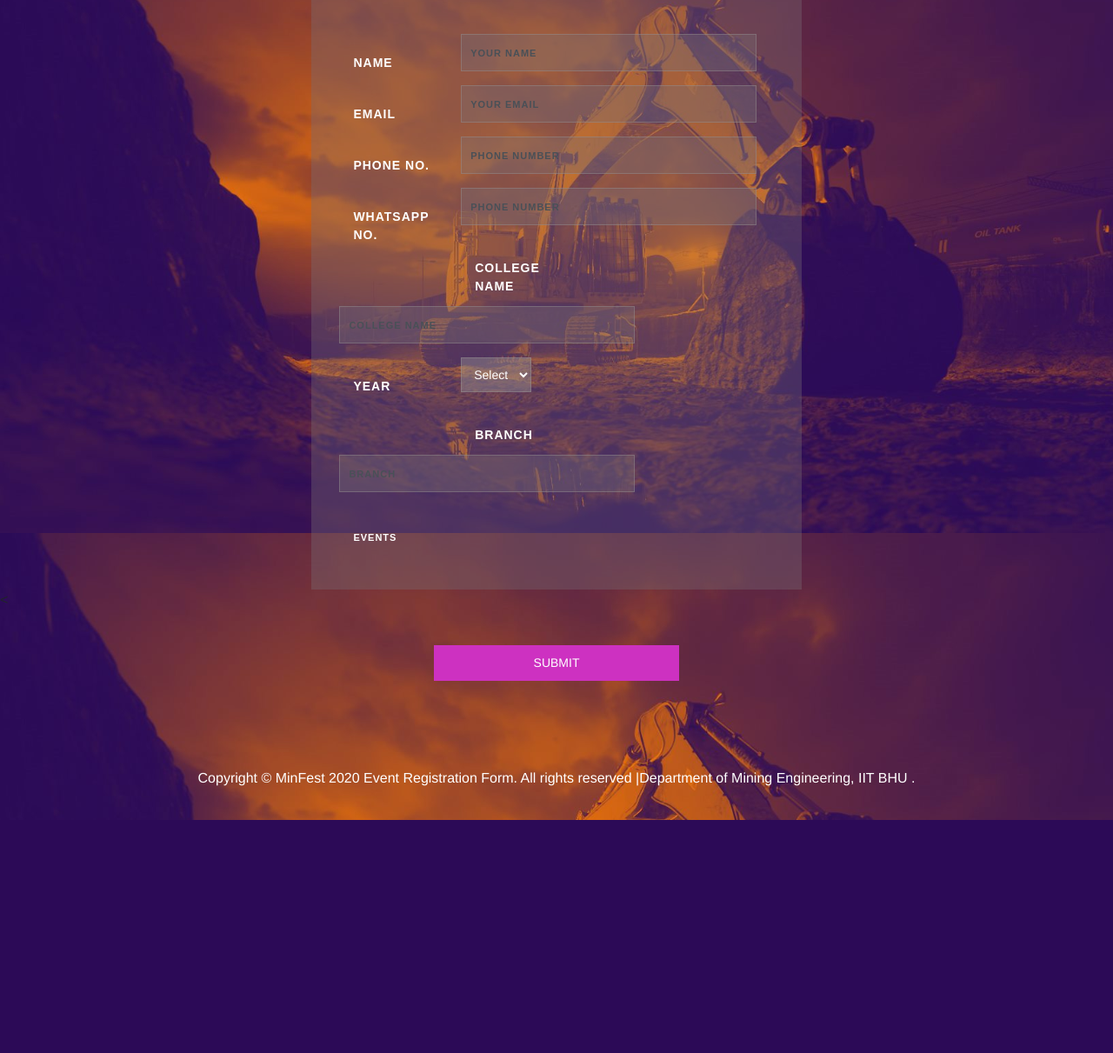
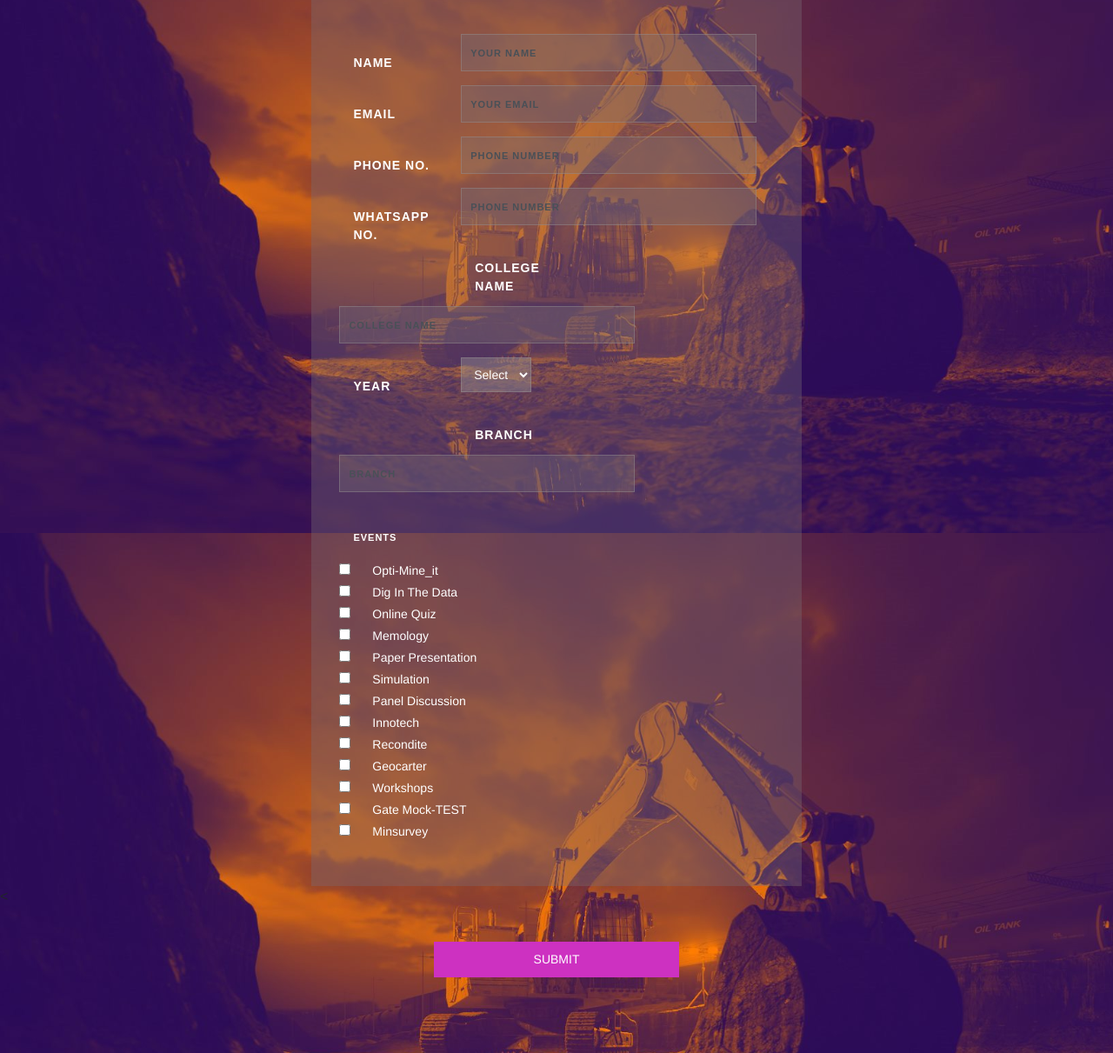
Before and after one commit to bobbysaprey420/minfest-20, a Django app: page /eventpost/ in a window 1280 px wide. Shown: the part 187-1398 px from the top of the page at 87% size. Before the commit the page ends 1130 px from the top, so only its background shows below. Run offline with Django 3.2, Linux system fonts and the light colour scheme; some libraries are stand-ins or nearby versions.

Commit message:
Update eventregistration.html

```diff
--- a/templates/work/eventregistration.html
+++ b/templates/work/eventregistration.html
@@ -145,48 +145,85 @@
 							<div class="grid-w3layouts1">
 								<div class="w3-agile1">
 									<label style='color:white;'>EVENTS</label><br/>
-										<!--<ul>
+										<ul>
 											<li>
-												<input type="checkbox" name="intrigue" style='margin-right:5%;',value='INTRIGUE'>INTRIGUE
+												<input type="checkbox" name="Opti-Mine_it" style='margin-right:5%;',value='Opti-Mine_it'>Opti-Mine_it
 
 											</li>
 											<li>
-												<input type="checkbox" name="simulation" style='margin-right:5%;',value='SIMULATION'>SIMULATION
+												<input type="checkbox" name="Dig In The Data" style='margin-right:5%;',value='Dig In The Data'>Dig In The Data
 
 
 											</li>
 											<li>
-												<input type="checkbox" name="paper" style='margin-right:5%;',value="PAPER PRESENTATION">PAPER PRESENTATION
+												<input type="checkbox" name="Online Quiz" style='margin-right:5%;',value="Online Quiz">Online Quiz
 
 
 											</li>
 											<li>
-												<input type="checkbox" name="mensura" style='margin-right:5%;',value="MENSURA">MENSURA
+												<input type="checkbox" name="Memology" style='margin-right:5%;',value="Memology">Memology
 
 
 											</li>
 											<li>
-												<input type="checkbox" name="geocarter" style='margin-right:5%;',value="GEOCARTER">GEOCARTER
+												<input type="checkbox" name="Paper Presentation" style='margin-right:5%;',value="Paper Presentation">Paper Presentation
 
 											</li>
 											<li>
-												<input type="checkbox" name="innotech" style='margin-right:5%;',value="INNOTECH">INNOTECH
+												<input type="checkbox" name="Simulation" style='margin-right:5%;',value="Simulation">Simulation
 
 
 											</li>
 											<li>
-												<input type="checkbox" name="recondite" style='margin-right:5%;',value="RECONDITE">RECONDITE
+												<input type="checkbox" name="Panel Discussion" style='margin-right:5%;',value="Panel Discussion">Panel Discussion
 
 
 											</li>
 											<li>
-												<input type="checkbox" name="industrial" style='margin-right:5%;',value="INDUSTRIAL DESIGN PROBLEM">INDUSTRIAL DESIGN PROBLEM
+												<input type="checkbox" name="Innotech" style='margin-right:5%;',value="Innotech">Innotech
 
 
-											</li><li>
-												<input type="checkbox" id="f-option" name="workshops" style='margin-right:5%;',value="WORKSHOPS">WORKSHOPS
 											</li>
-										</ul>-->
+											<li>
+												<input type="checkbox" name="Recondite" style='margin-right:5%;',value="Recondite">Recondite
+
+
+											</li>
+											<li>
+												<input type="checkbox" name="Geocarter" style='margin-right:5%;',value="Geocarter">Geocarter
+
+
+											</li>
+											<li>
+												<input type="checkbox" id="f-option" name="workshops" style='margin-right:5%;',value="Workshops">Workshops
+											</li>
+											<li>
+												<input type="checkbox" name="Gate Mock-TEST" style='margin-right:5%;',value="Gate Mock-TEST">Gate Mock-TEST
+
+
+											</li>
+											<li>
+												<input type="checkbox" name="Minsurvey" style='margin-right:5%;',value="Minsurvey">Minsurvey
+
+
+											</li>
+
+											<!--li>
+												<input type="checkbox" id="f-option" name="workshops" style='margin-right:5%;',value="Recondite">Recondite
+											</li>
+											<li>
+												<input type="checkbox" id="f-option" name="workshops" style='margin-right:5%;',value="Geocarter">Geocarter
+											</li>
+											<li>
+												<input type="checkbox" id="f-option" name="workshops" style='margin-right:5%;',value="Recondite">Recondite
+											</li>
+											<li>
+												<input type="checkbox" id="f-option" name="workshops" style='margin-right:5%;',value="Recondite">Recondite
+											</li>
+											<li>
+												<input type="checkbox" id="f-option" name="workshops" style='margin-right:5%;',value="Recondite">Recondite
+											</li-->
+										</ul>
 								</div>
 							</div>
 						</div>
```
